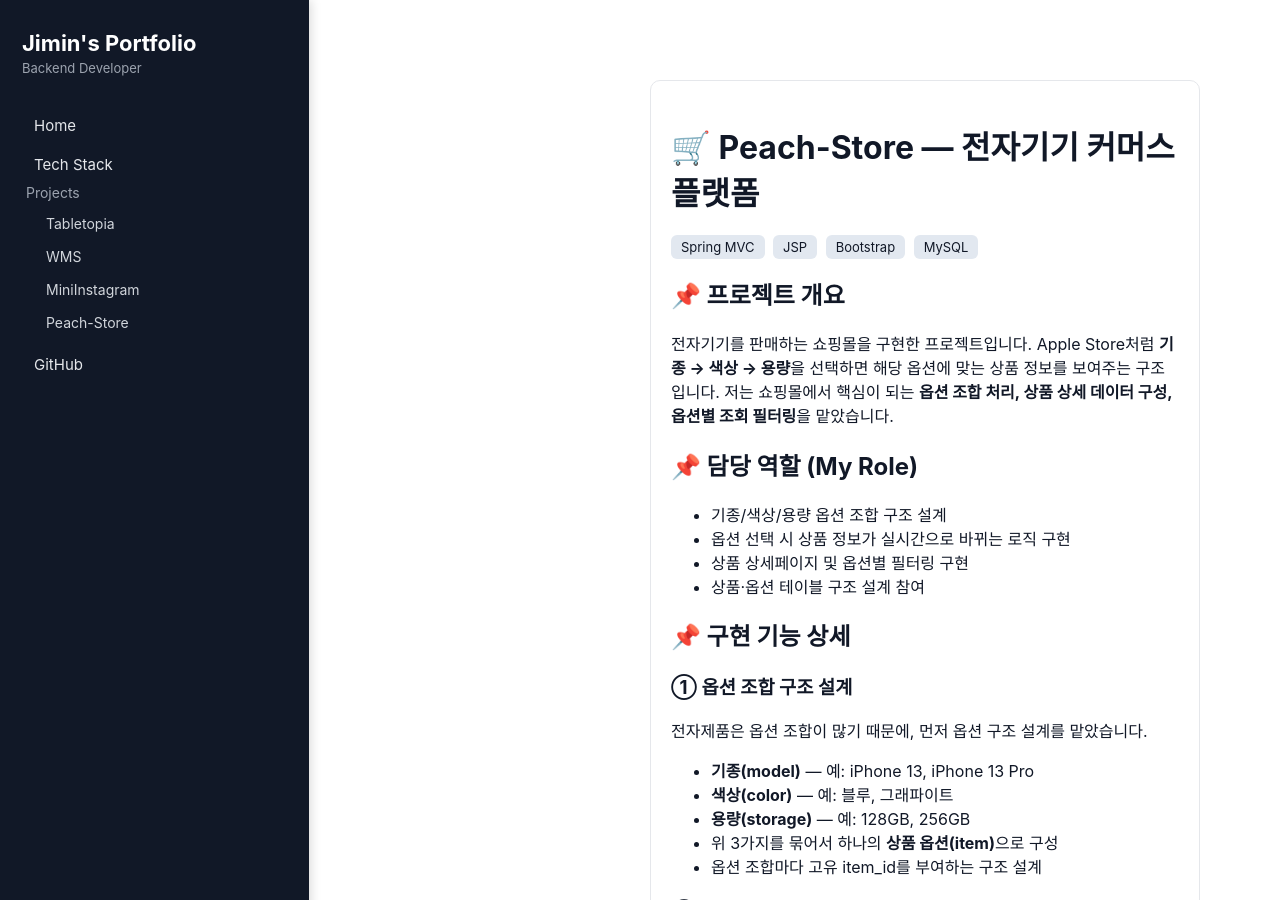
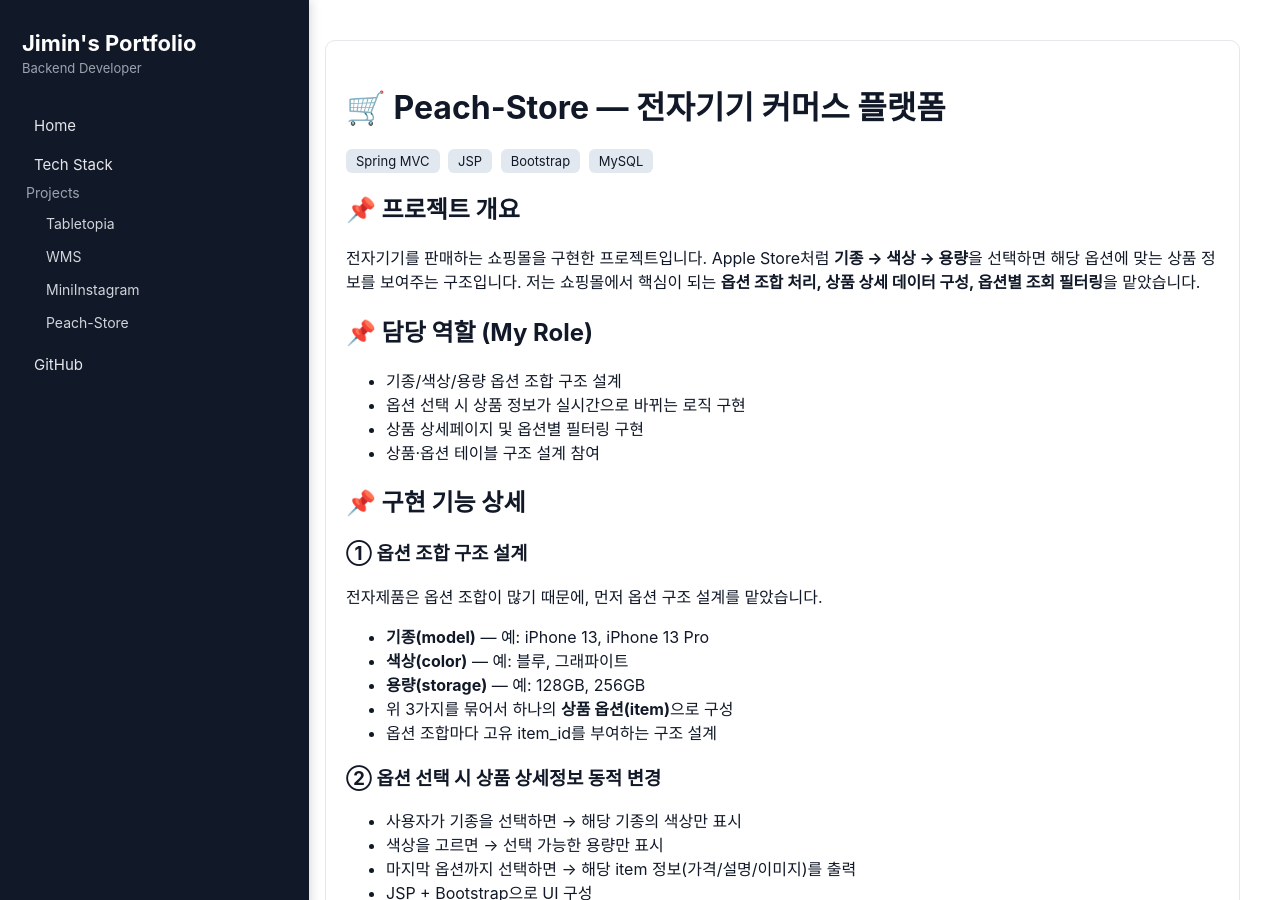
Before and after one commit to Shypanda0119/shypanda0119.github.io, a Jekyll site: the page built from projects/peachstore.html, in a window 1280 px wide and 900 px high. Built offline with Jekyll 4.4.1, drawn with Linux system fonts in a browser that asks for light colours.

Commit message:
Update peachstore.html

```diff
--- a/projects/peachstore.html
+++ b/projects/peachstore.html
@@ -2,7 +2,6 @@
 layout: default
 ---
 
-<div class="page">
   <div class="project-card">
 
     <h1>🛒 Peach-Store — 전자기기 커머스 플랫폼</h1>
@@ -90,4 +89,3 @@ layout: default
 
     <a href="https://github.com/zero5ive/Peach-Store" class="detail-btn">GitHub Repository</a>
   </div>
-</div>
```
